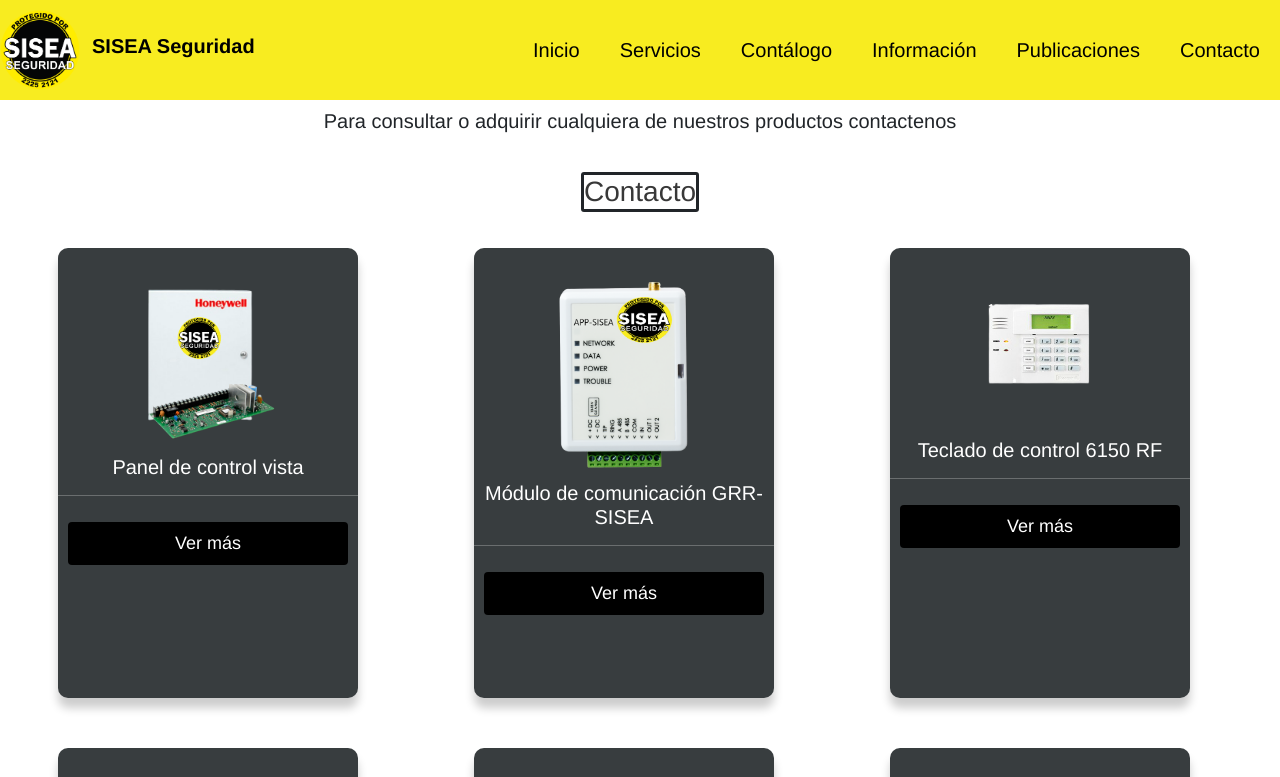
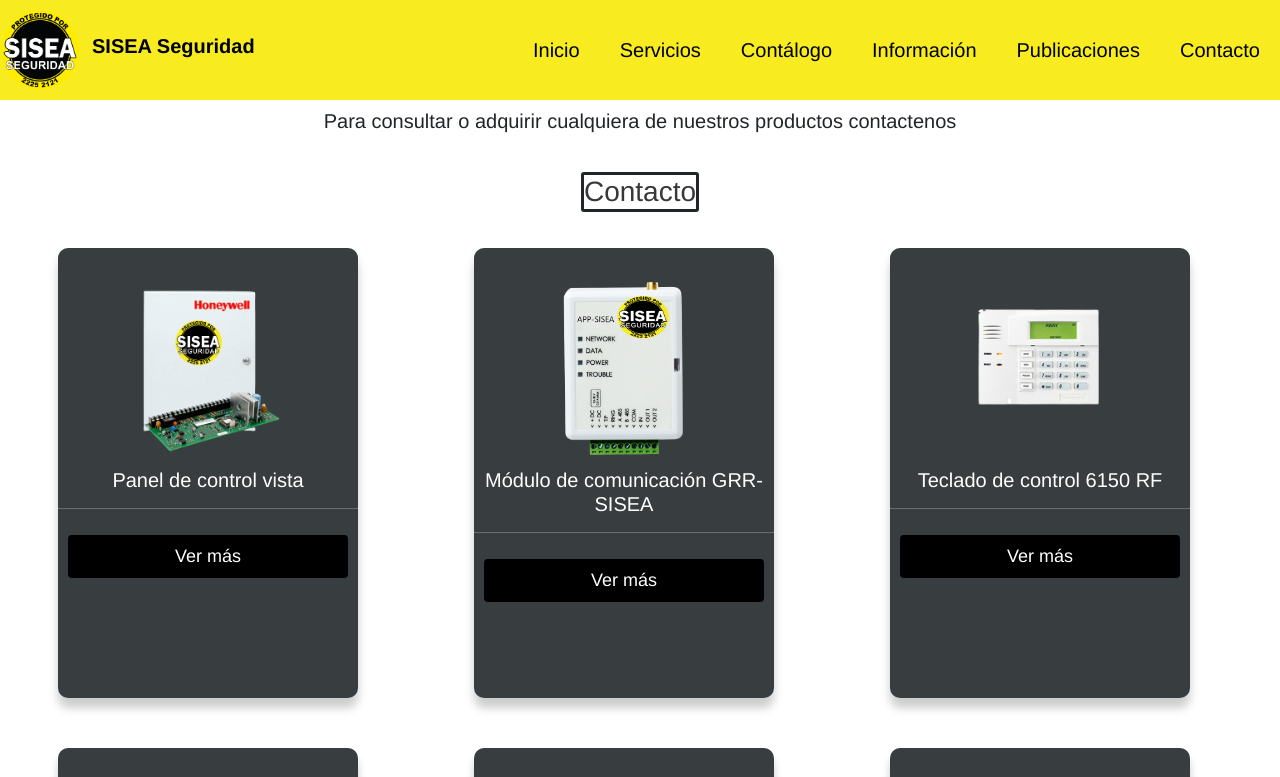
Before and after one commit to Future-TechnologiesCR/SISEA, a React (Vite) app: page /catalogo in a window 1280 px wide. Shown: the top 777 px of the page. Built offline with nearby package versions, Linux system fonts and the light colour scheme.

Commit message:
toggle cards

```diff
--- a/src/css/Catalogo.css
+++ b/src/css/Catalogo.css
@@ -107,8 +107,8 @@
   }
 
   .img-card-catalogo {
-    width: 50%;
-    height: 25%;
+    width: 180px;
+    height: 180px;
     border-radius: 10px;
     margin-left: auto;
     margin-right: auto;
```
